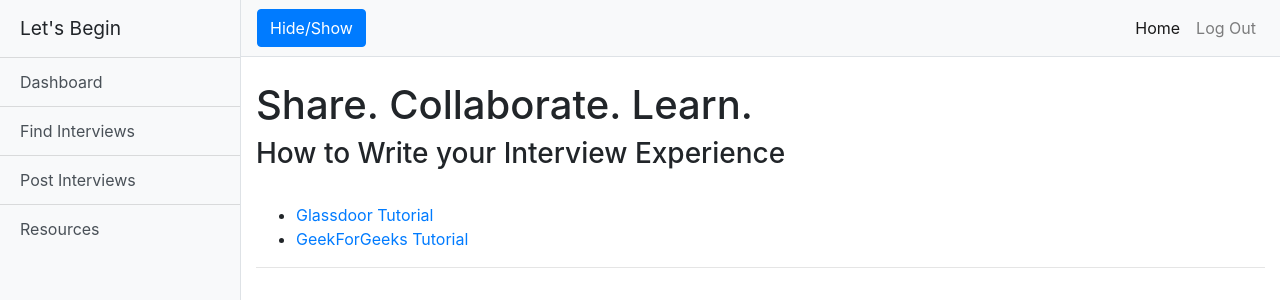
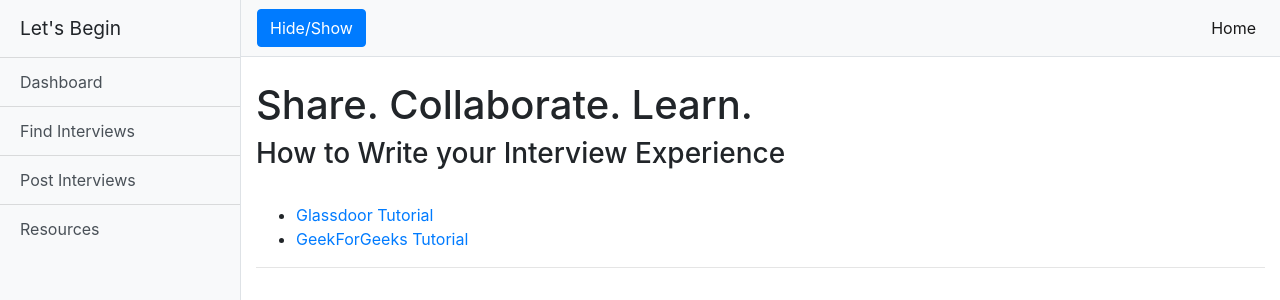
Before and after one commit to atifadib/Interview_Exp_Sharing_Application, a Flask app: page / in a window 1280 px wide. Shown: the top 300 px of the page. Run offline with Flask 2, Linux system fonts and the light colour scheme; some libraries are stand-ins or nearby versions.

Commit message:
UI Changes

```diff
--- a/templates/experience.html
+++ b/templates/experience.html
@@ -48,9 +48,6 @@
           <ul class="navbar-nav ml-auto mt-2 mt-lg-0">
             <li class="nav-item active">
               <a class="nav-link" href="/">Home <span class="sr-only"</span></a>
-            </li>
-            <li class="nav-item">
-              <a class="nav-link" href="/log_out">Log Out</a>
             </li>
             <!--<li class="nav-item dropdown">
               <a class="nav-link dropdown-toggle" href="#" id="navbarDropdown" role="button" data-toggle="dropdown" aria-haspopup="true" aria-expanded="false">
--- a/templates/find.html
+++ b/templates/find.html
@@ -56,9 +56,6 @@
           <ul class="navbar-nav ml-auto mt-2 mt-lg-0">
             <li class="nav-item active">
               <a class="nav-link" href="/">Home <span class="sr-only"</span></a>
-            </li>
-            <li class="nav-item">
-              <a class="nav-link" href="/log_out">Log Out</a>
             </li>
             <!--<li class="nav-item dropdown">
               <a class="nav-link dropdown-toggle" href="#" id="navbarDropdown" role="button" data-toggle="dropdown" aria-haspopup="true" aria-expanded="false">
--- a/templates/index.html
+++ b/templates/index.html
@@ -49,9 +49,6 @@
             <li class="nav-item active">
               <a class="nav-link" href="/">Home <span class="sr-only"</span></a>
             </li>
-            <li class="nav-item">
-              <a class="nav-link" href="/log_out">Log Out</a>
-            </li>
             <!--<li class="nav-item dropdown">
               <a class="nav-link dropdown-toggle" href="#" id="navbarDropdown" role="button" data-toggle="dropdown" aria-haspopup="true" aria-expanded="false">
                 Dropdown
--- a/templates/post.html
+++ b/templates/post.html
@@ -48,9 +48,6 @@
           <ul class="navbar-nav ml-auto mt-2 mt-lg-0">
             <li class="nav-item active">
               <a class="nav-link" href="/">Home <span class="sr-only"</span></a>
-            </li>
-            <li class="nav-item">
-              <a class="nav-link" href="/log_out">Log Out</a>
             </li>
             <!--<li class="nav-item dropdown">
               <a class="nav-link dropdown-toggle" href="#" id="navbarDropdown" role="button" data-toggle="dropdown" aria-haspopup="true" aria-expanded="false">
--- a/templates/resources.html
+++ b/templates/resources.html
@@ -49,9 +49,6 @@
             <li class="nav-item active">
               <a class="nav-link" href="/">Home <span class="sr-only"</span></a>
             </li>
-            <li class="nav-item">
-              <a class="nav-link" href="/log_out">Log Out</a>
-            </li>
             <!--<li class="nav-item dropdown">
               <a class="nav-link dropdown-toggle" href="#" id="navbarDropdown" role="button" data-toggle="dropdown" aria-haspopup="true" aria-expanded="false">
                 Dropdown
```
